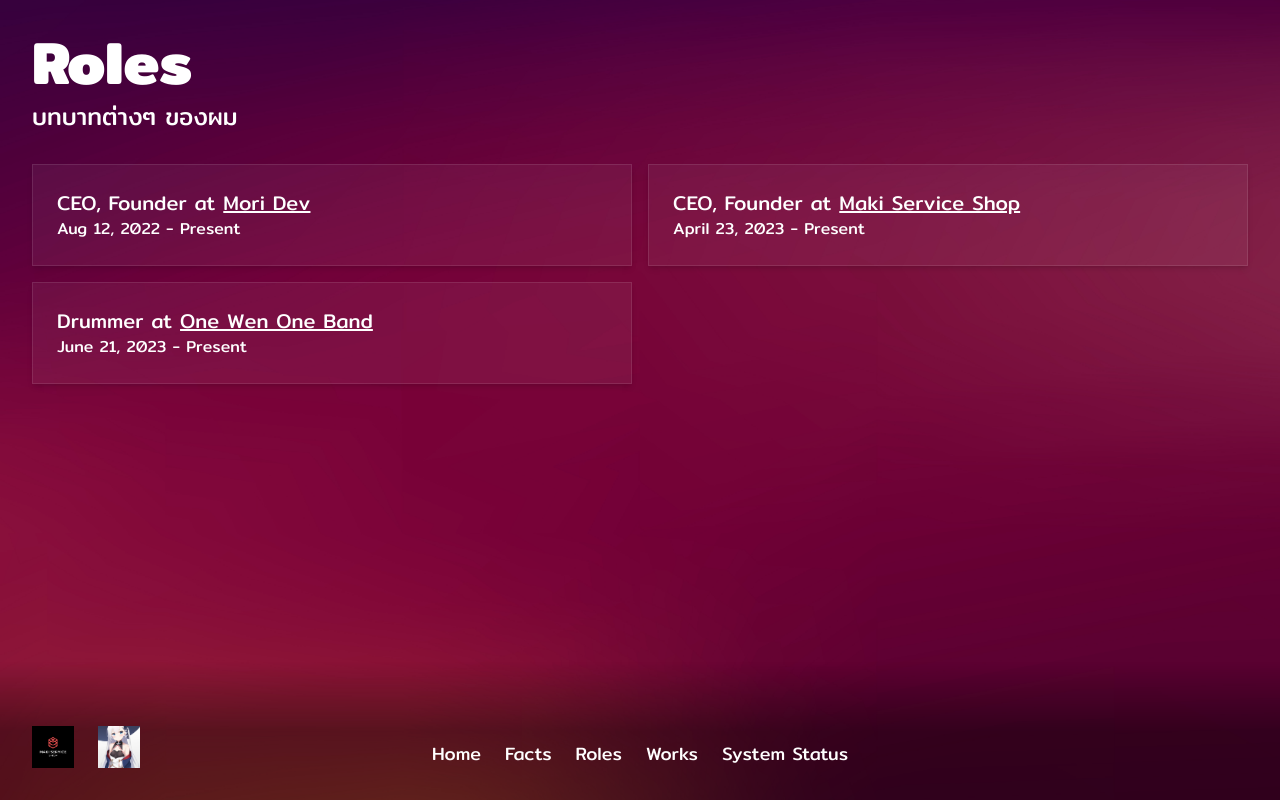
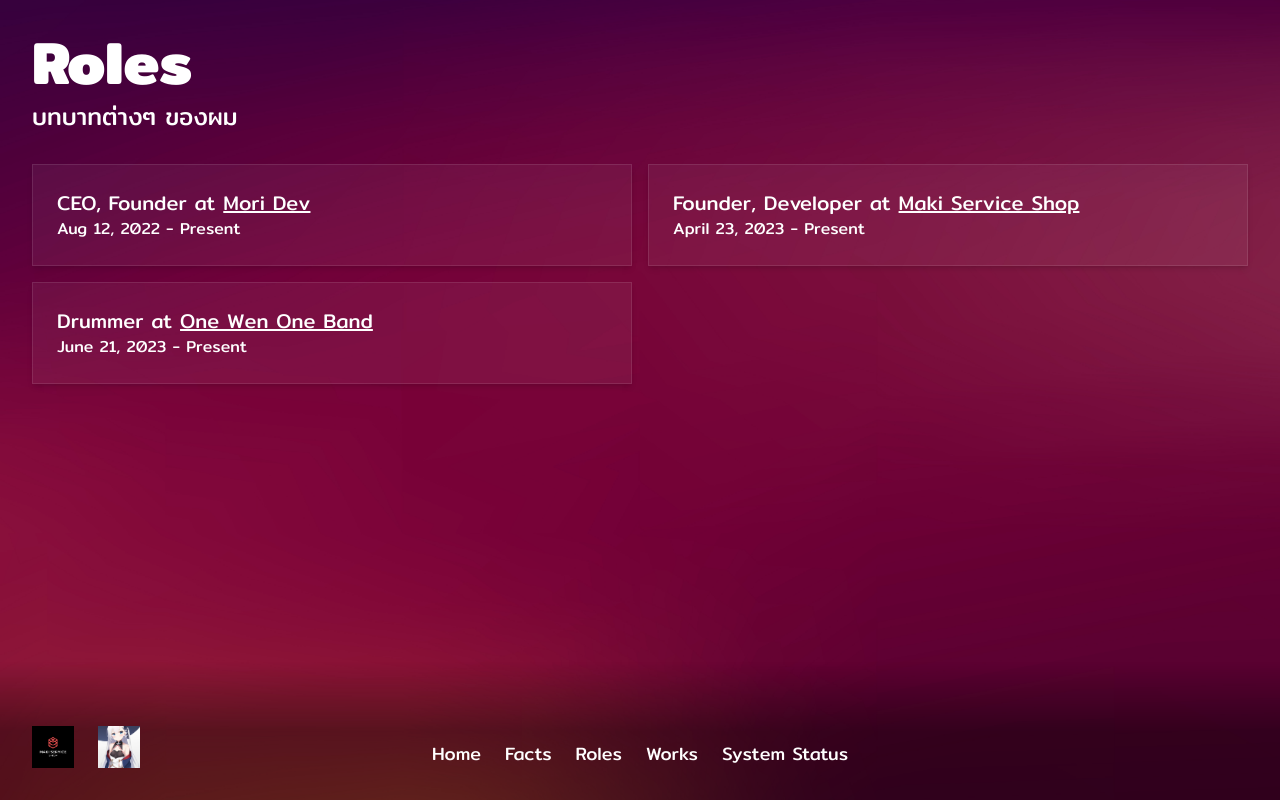
Before and after one commit to Jittiphatz/cert.jittiphat.site, a React (Vite) app: page /roles in a window 1280 px wide. Built offline with nearby package versions, Linux system fonts and the light colour scheme.

Commit message:
Update roles.ts

```diff
--- a/src/constants/roles.ts
+++ b/src/constants/roles.ts
@@ -9,7 +9,7 @@
         description: "Aug 12, 2022 - Present"
     },
     {
-        role: "CEO, Founder",
+        role: "Founder, Developer",
         org: {
             name: "Maki Service Shop",
             image: "",
```
